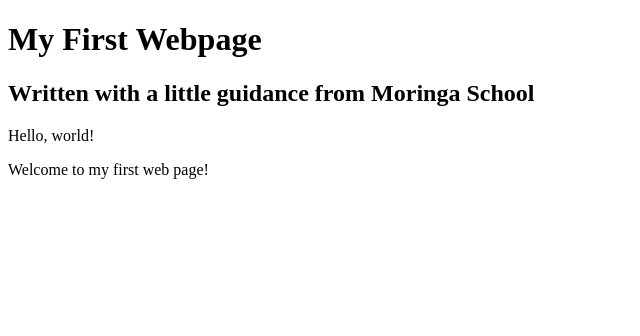
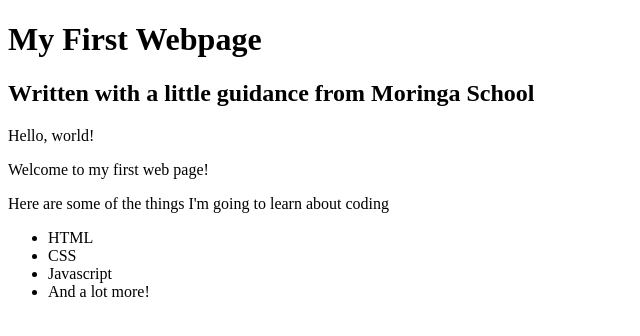
Before and after one commit to Dasi202/my-first-website, a plain HTML site: page my-first-webpage.html in a window 1280 px wide. Shown: the whole page, without its empty margins (0-640 px from the left). Drawn offline with Linux system fonts and the light colour scheme.

Commit message:
add list elements

```diff
--- a/my-first-webpage.html
+++ b/my-first-webpage.html
@@ -8,5 +8,12 @@
         <h2>Written with a little guidance from Moringa School</h2>
        <p>Hello, world!</p>
        <p>Welcome to my first web page!</p>
+       <p>Here are some of the things I'm going to learn about coding</p>
+       <ul>
+           <li>HTML</li>
+           <li>CSS</li>
+           <li>Javascript</li>
+           <li>And a lot more!</li>
+       </ul>
     </body>
 </html>
```
